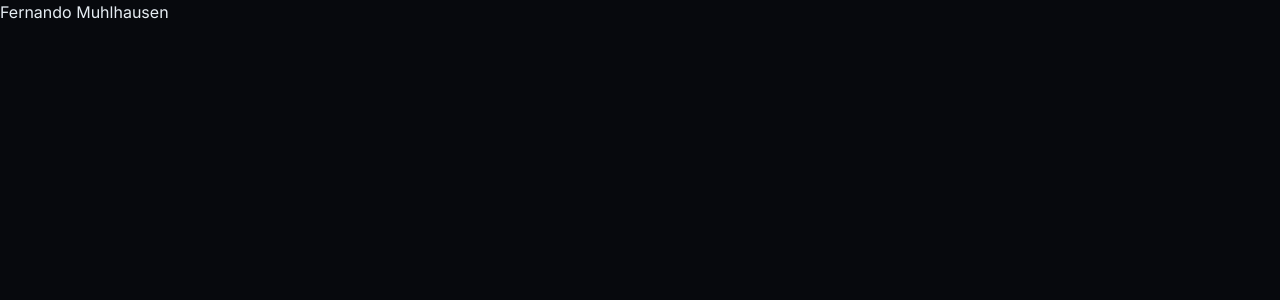
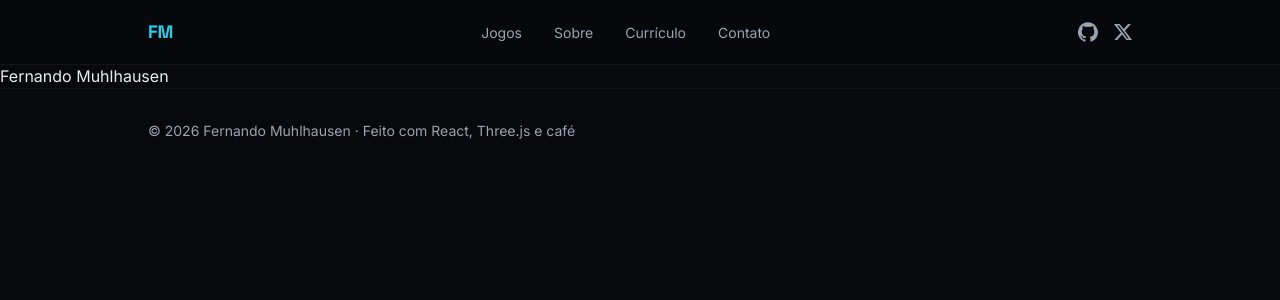
Before and after one commit to fernandomuhlhausen/portfolio, a React (Vite) app: page / in a window 1280 px wide. Shown: the top 300 px of the page. Built offline with nearby package versions, Linux system fonts and the light colour scheme.

Commit message:
feat: header, footer e wrapper de seção

```diff
--- a/src/App.tsx
+++ b/src/App.tsx
@@ -1,7 +1,14 @@
+import Header from './components/Header'
+import Footer from './components/Footer'
+
 export default function App() {
   return (
-    <main>
-      <h1>Fernando Muhlhausen</h1>
-    </main>
+    <div id="top">
+      <Header />
+      <main className="pt-16">
+        <h1>Fernando Muhlhausen</h1>
+      </main>
+      <Footer />
+    </div>
   )
 }
--- /dev/null
+++ b/src/components/Footer.tsx
@@ -0,0 +1,10 @@
+export default function Footer() {
+  return (
+    <footer className="border-t border-white/5">
+      <p className="mx-auto w-full max-w-5xl px-5 py-8 text-sm text-ink-muted">
+        © {new Date().getFullYear()} Fernando Muhlhausen · Feito com React,
+        Three.js e café
+      </p>
+    </footer>
+  )
+}
--- /dev/null
+++ b/src/components/Header.tsx
@@ -0,0 +1,62 @@
+const NAV_ITEMS = [
+  { label: 'Jogos', href: '#jogos' },
+  { label: 'Sobre', href: '#sobre' },
+  { label: 'Currículo', href: '#curriculo' },
+  { label: 'Contato', href: '#contato' },
+] as const
+
+export default function Header() {
+  return (
+    <header className="fixed inset-x-0 top-0 z-50 border-b border-white/5 bg-bg/80 backdrop-blur">
+      <div className="mx-auto flex h-16 w-full max-w-5xl items-center justify-between gap-3 px-5">
+        <a
+          href="#top"
+          className="font-display text-lg font-bold text-accent"
+          aria-label="Voltar ao topo"
+        >
+          FM
+        </a>
+
+        <nav aria-label="Navegação principal">
+          <ul className="flex items-center gap-1 sm:gap-5">
+            {NAV_ITEMS.map((item) => (
+              <li key={item.href}>
+                <a
+                  href={item.href}
+                  className="rounded px-1.5 py-1 text-xs text-ink-muted transition-colors hover:text-accent focus-visible:outline-2 focus-visible:outline-offset-2 focus-visible:outline-accent sm:text-sm"
+                >
+                  {item.label}
+                </a>
+              </li>
+            ))}
+          </ul>
+        </nav>
+
+        <div className="flex items-center gap-4">
+          <a
+            href="https://github.com/fernandomuhlhausen"
+            target="_blank"
+            rel="noopener noreferrer"
+            aria-label="GitHub"
+            className="text-ink-muted transition-colors hover:text-accent focus-visible:outline-2 focus-visible:outline-offset-2 focus-visible:outline-accent"
+          >
+            <svg width="20" height="20" viewBox="0 0 24 24" fill="currentColor" aria-hidden="true">
+              <path d="M12 .3a12 12 0 0 0-3.8 23.4c.6.1.8-.3.8-.6v-2.2c-3.3.7-4-1.6-4-1.6-.6-1.4-1.4-1.8-1.4-1.8-1.1-.8.1-.8.1-.8 1.2.1 1.9 1.2 1.9 1.2 1.1 1.9 2.9 1.4 3.6 1.1.1-.8.4-1.4.8-1.7-2.7-.3-5.5-1.3-5.5-6 0-1.3.5-2.4 1.2-3.2-.1-.3-.5-1.5.1-3.2 0 0 1-.3 3.3 1.2a11.5 11.5 0 0 1 6 0C17.3 4.9 18.3 5.2 18.3 5.2c.7 1.7.3 2.9.1 3.2.8.8 1.2 1.9 1.2 3.2 0 4.7-2.8 5.7-5.5 6 .4.4.8 1.1.8 2.2v3.3c0 .3.2.7.8.6A12 12 0 0 0 12 .3Z" />
+            </svg>
+          </a>
+          <a
+            href="https://x.com/FehDev"
+            target="_blank"
+            rel="noopener noreferrer"
+            aria-label="X"
+            className="text-ink-muted transition-colors hover:text-accent focus-visible:outline-2 focus-visible:outline-offset-2 focus-visible:outline-accent"
+          >
+            <svg width="18" height="18" viewBox="0 0 24 24" fill="currentColor" aria-hidden="true">
+              <path d="M18.9 1.2h3.7l-8 9.2 9.4 12.4h-7.4l-5.8-7.6-6.6 7.6H.5l8.6-9.8L0 1.2h7.6l5.2 6.9 6.1-6.9Zm-1.3 19.4h2L6.6 3.3H4.4l13.2 17.3Z" />
+            </svg>
+          </a>
+        </div>
+      </div>
+    </header>
+  )
+}
--- /dev/null
+++ b/src/components/Section.tsx
@@ -0,0 +1,25 @@
+import type { ReactNode } from 'react'
+
+type SectionProps = {
+  id: string
+  title: string
+  children: ReactNode
+}
+
+export default function Section({ id, title, children }: SectionProps) {
+  return (
+    <section
+      id={id}
+      aria-labelledby={`${id}-title`}
+      className="mx-auto w-full max-w-5xl px-5 py-16 sm:py-24"
+    >
+      <h2
+        id={`${id}-title`}
+        className="mb-8 font-display text-2xl font-bold tracking-tight text-ink sm:text-3xl"
+      >
+        {title}
+      </h2>
+      {children}
+    </section>
+  )
+}
```
Also changed, not shown: 2 other files (tests, documents, lock files or other folders).
